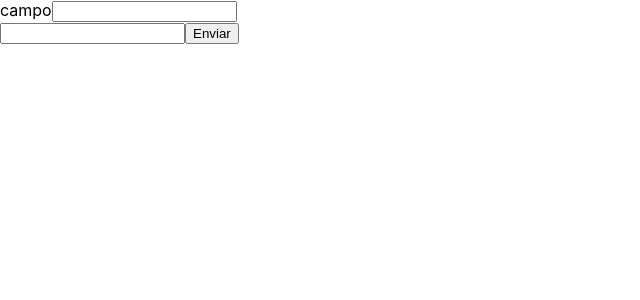
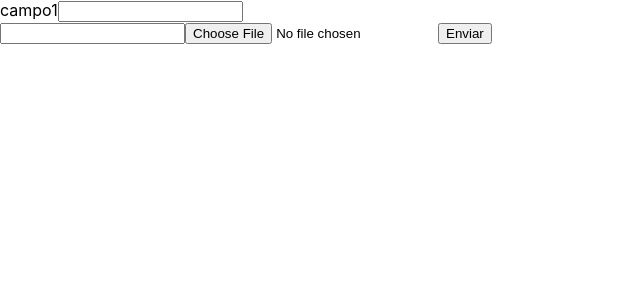
Before and after one commit to adrian1426/ReactJS_FormControlledUncontrolled, a React (Create React App) app: page / in a window 1280 px wide. Shown: the top 300 px of the page, without its empty margins (0-640 px from the left). Built offline with nearby package versions, Linux system fonts and the light colour scheme.

Commit message:
Uncontrolled form con Ref React

```diff
--- a/src/App.js
+++ b/src/App.js
@@ -1,25 +1,45 @@
-function App() {
+import { useRef } from "react";
 
-  const submit = e => {
-    e.preventDefault();
-    const dataForm = Array.from(new FormData(e.target));
-    const objData = Object.fromEntries(dataForm);
+const App = () => {
+  const input1 = useRef();
+  const input2 = useRef();
+  const file = useRef();
 
-    console.log(objData);
+  const submit = () => {
+    const campo1 = input1.current.value;
+    const campo2 = input2.current.value;
+    const archivo = file.current.files[0];
+
+    const form = new FormData();
+    form.append('campo1', campo1);
+    form.append('campo2', campo2);
+    form.append('archivo', archivo);
+
+    fetch('/test', { method: 'POST', body: form });
   };
 
   return (
-    <form onSubmit={submit}>
+    <div>
       <div>
-        <span>campo</span>
-        <input name="campo" />
+        <span>campo1</span>
+        <input
+          type="text"
+          name="campo1"
+          ref={input1}
+        />
       </div>
 
-      <input name="campo2" />
+      <input
+        type="text"
+        name="campo2"
+        ref={input2}
+      />
 
-      <input type="submit" value="Enviar" />
-    </form>
+      <input type="file" ref={file} />
+
+      <input type="submit" value="Enviar" onClick={submit} />
+    </div>
   );
-}
+};
 
 export default App;
```
Also changed, not shown: src/AppUncontrolledHtml.js (added, +25 -0 lines).
